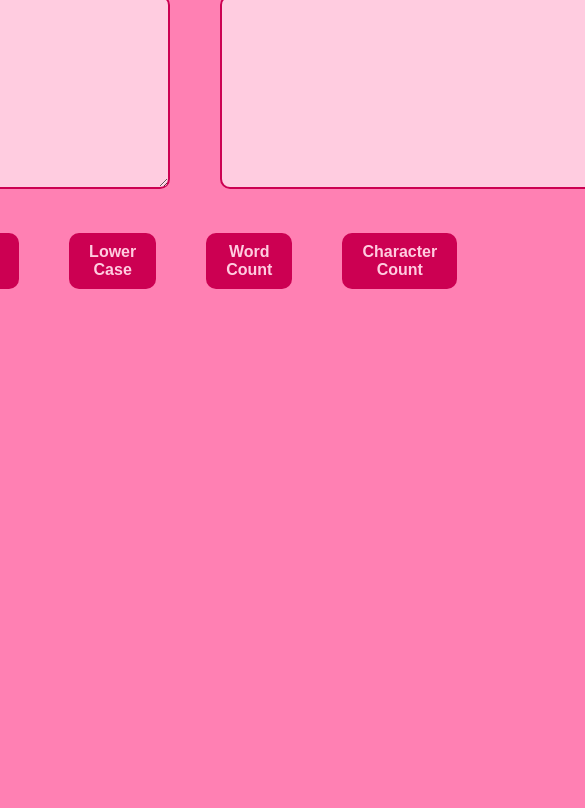
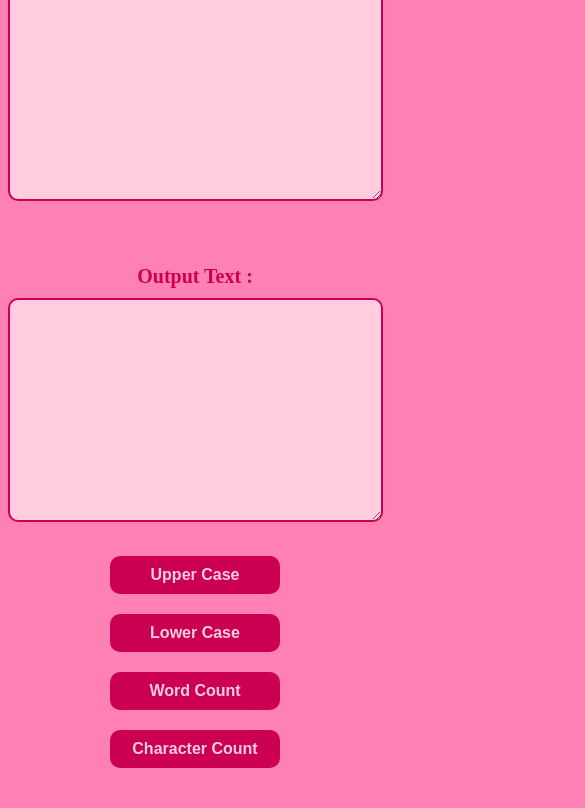
Before and after one commit to Vrush2004/Assignment-29, a plain HTML site: page index.html in a window 390 px wide. Shown: the part 183-991 px from the top of the page, 585 px wide, since content can reach past the window. Before the commit the page ends 844 px from the top, so only its background shows below. Drawn offline with Linux system fonts and the light colour scheme.

Commit message:
text operation

```diff
--- a/index.html
+++ b/index.html
@@ -11,18 +11,18 @@
         <div class="text_container">
             <div class="text">
                 <h2>Input Text : </h2>
-            <textarea id="input" cols="50" rows="10"></textarea>
+                <textarea id="input" ></textarea>
             </div>
             <div class="text">
                 <h2>Output Text :</h2>
-            <textarea id="output" cols="50" rows="10"></textarea>
+                <textarea id="output" ></textarea>
             </div>
         </div>
     <div class="btn_container">
-        <button class="btn" id="upper_case" onclick="handleUpperCase()">Upper Case</button>
-        <button class="btn" id="lower_case" onclick="handleLowerCase()">Lower Case</button>
-        <button class="btn" id="word_count" onclick="handleWordCount()">Word Count</button>
-        <button class="btn" id="character_count" onclick="handleCharacterCount()">Character Count</button>
+        <button class="btn" onclick="handleUpperCase()">Upper Case</button>
+        <button class="btn" onclick="handleLowerCase()">Lower Case</button>
+        <button class="btn" onclick="handleWordCount()">Word Count</button>
+        <button class="btn" onclick="handleCharacterCount()">Character Count</button>
     </div>
     <script src="script.js"></script>
 </body>
--- a/script.js
+++ b/script.js
@@ -0,0 +1,18 @@
+inputElement = document.getElementById("input");
+outputElement = document.getElementById("output");
+
+function handleUpperCase(){
+    outputElement.value = inputElement.value.toUpperCase();
+}
+
+function handleLowerCase(){
+    outputElement.value = inputElement.value.toLowerCase();
+}
+
+function handleWordCount(){
+
+}
+
+function handleCharacterCount(){
+
+}
--- a/style.css
+++ b/style.css
@@ -6,14 +6,6 @@ body{
     background-color: #ff80b3;
     width: 100%;
     height: 100%;
-}
-.text_container {
-    display: flex;
-    flex-direction: row;
-    justify-content: center;
-    margin-top: 7%;
-    text-align: center;
-    gap: 50px;
 }
 h1{
     color: #cc0052;
@@ -27,7 +19,20 @@ h2{
     text-align: center;
     padding: 10px;
 }
-textarea{
+.text_container {
+    width: 100%;
+    display: flex;
+    flex-direction: row;
+    justify-content: center;
+    margin-top: 7%;
+    text-align: center;
+    gap: 50px;
+}
+textarea {
+    width: 450px;
+    height: 200px;
+    max-width: 100%;
+    max-height: 300px;
     background-color: #ffcce0;
     border-radius: 10px;
     border: solid 2px #cc0052;
@@ -36,7 +41,7 @@ textarea{
     color: #cc0052;
 }
 .btn_container{
-    margin-top: 40px;
+    margin: 40px auto;
     display: flex;
     flex-direction: row;
     align-items: center;
@@ -52,8 +57,29 @@ textarea{
     width: 170px;
     font-size: 16px;
     font-weight: 700;
+    cursor: pointer;
 }
 .btn:hover{
     box-shadow: 0px 0px 20px 3px #e32772;
     border-radius: 15px;
 }
+
+@media screen and (max-width:500px){
+    h1{
+        font-size: 35px;
+    }
+    h2{
+        font-size: 20px;
+    }
+    .text_container {
+        flex-direction: column;
+    }
+    .btn_container{
+        margin-top: 30px;
+        flex-direction: column;
+        gap: 20px;
+    }
+    textarea {
+        width: 90%;
+    }
+}
```
Lines whose indentation alone changed are shown as unchanged.
